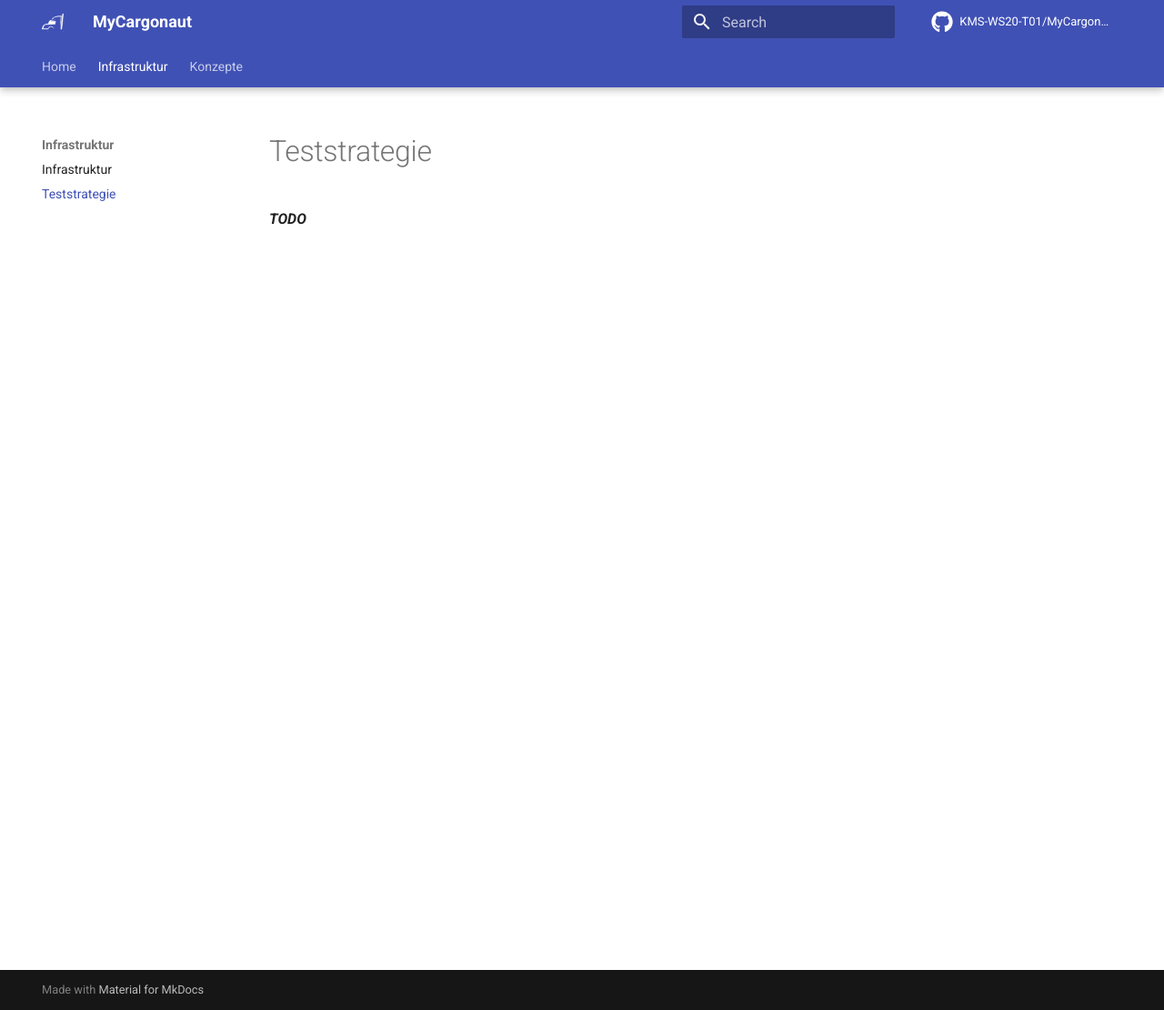
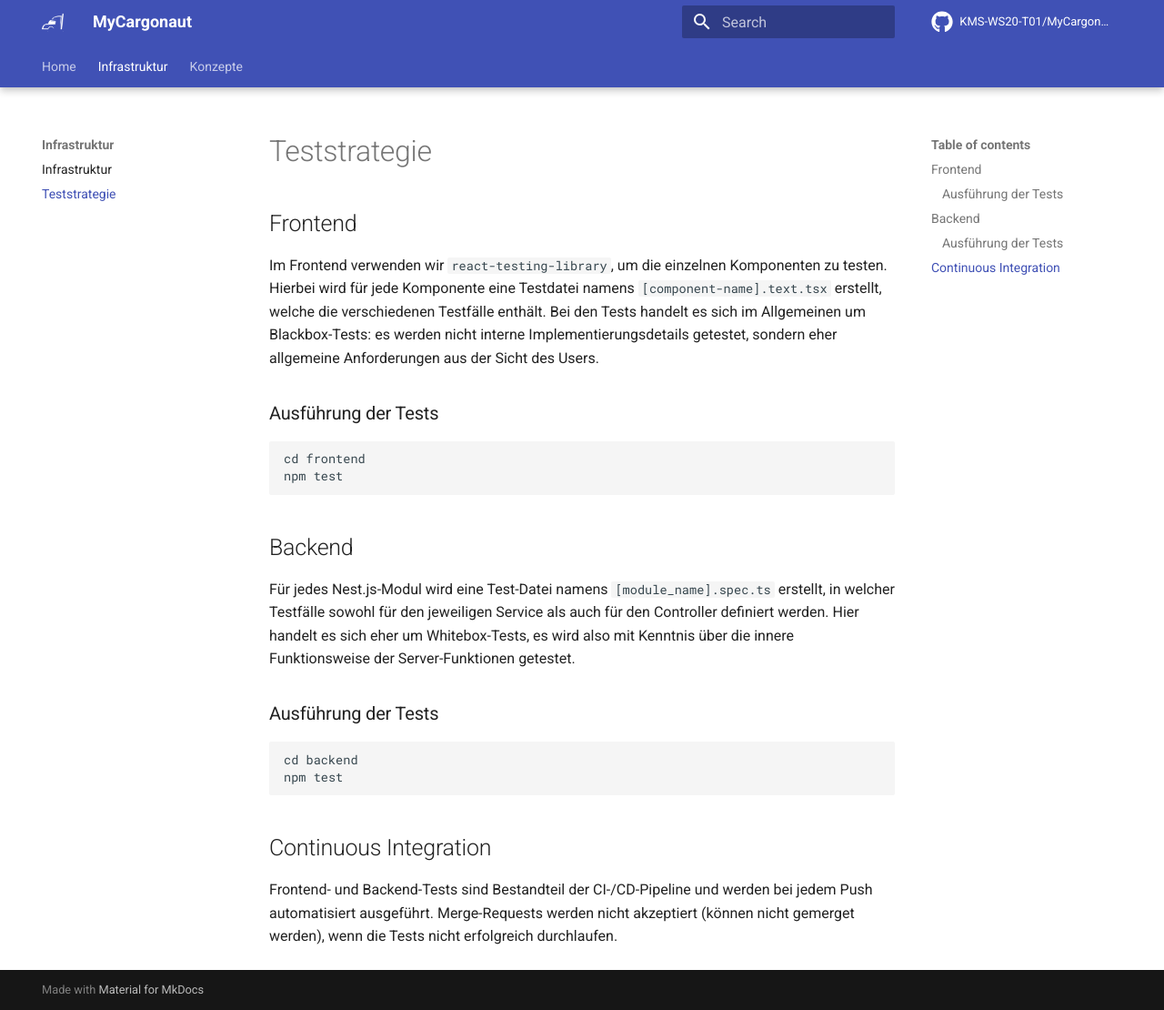
Before and after one commit to THM-Projects-JMDT/MyCargonaut, an MkDocs documentation site: the page built from docs/content/teststrategie.md, in a window 1280 px wide and 1110 px high. Shown: the whole window at 91% size. Built offline with MkDocs 1.6.1 and Material for MkDocs 9.7.7, drawn with Linux system fonts in a browser that asks for light colours; comment, search, counter and statistics services are not loaded.

Commit message:
add documentation for test strategy

````diff
--- a/docs/content/teststrategie.md
+++ b/docs/content/teststrategie.md
@@ -1,3 +1,27 @@
 # Teststrategie
 
-_**TODO**_
+## Frontend
+
+Im Frontend verwenden wir `react-testing-library`, um die einzelnen Komponenten zu testen.
+Hierbei wird für jede Komponente eine Testdatei namens `[component-name].text.tsx` erstellt, welche die verschiedenen Testfälle enthält.
+Bei den Tests handelt es sich im Allgemeinen um Blackbox-Tests: es werden nicht interne Implementierungsdetails getestet, sondern eher allgemeine Anforderungen aus der Sicht des Users.
+
+### Ausführung der Tests
+```
+cd frontend
+npm test
+```
+
+## Backend
+
+Für jedes Nest.js-Modul wird eine Test-Datei namens `[module_name].spec.ts` erstellt, in welcher Testfälle sowohl für den jeweiligen Service als auch für den Controller definiert werden. Hier handelt es sich eher um Whitebox-Tests, es wird also mit Kenntnis über die innere Funktionsweise der Server-Funktionen getestet.
+
+### Ausführung der Tests
+```
+cd backend
+npm test
+```
+
+## Continuous Integration
+
+Frontend- und Backend-Tests sind Bestandteil der CI-/CD-Pipeline und werden bei jedem Push automatisiert ausgeführt. Merge-Requests werden nicht akzeptiert (können nicht gemerget werden), wenn die Tests nicht erfolgreich durchlaufen.
````
